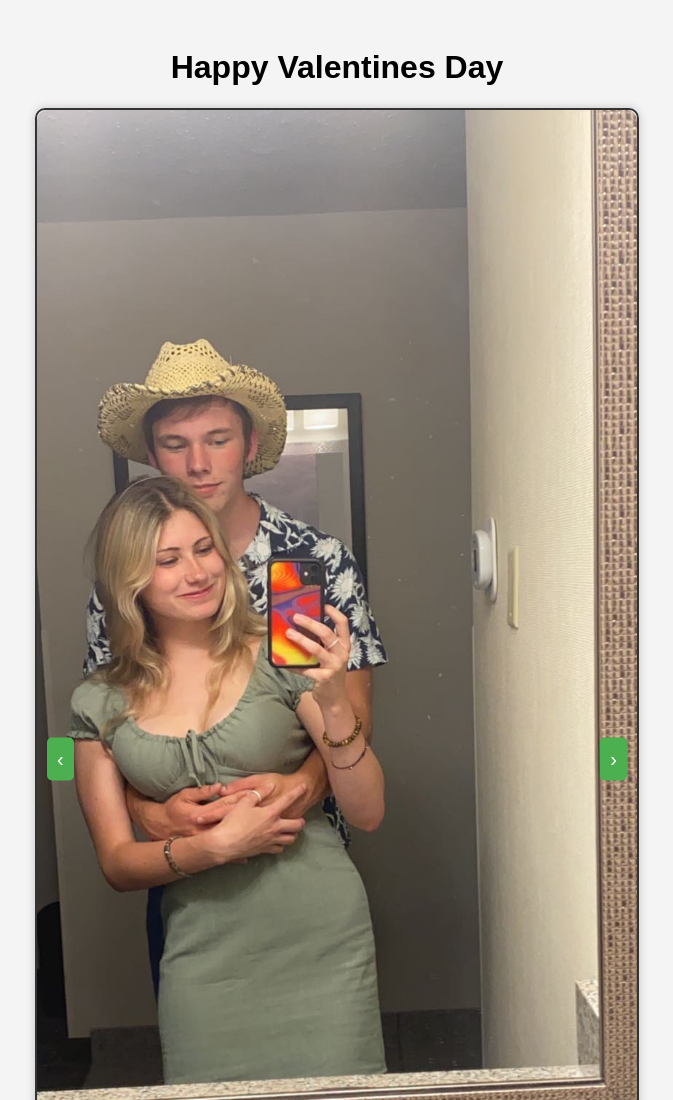
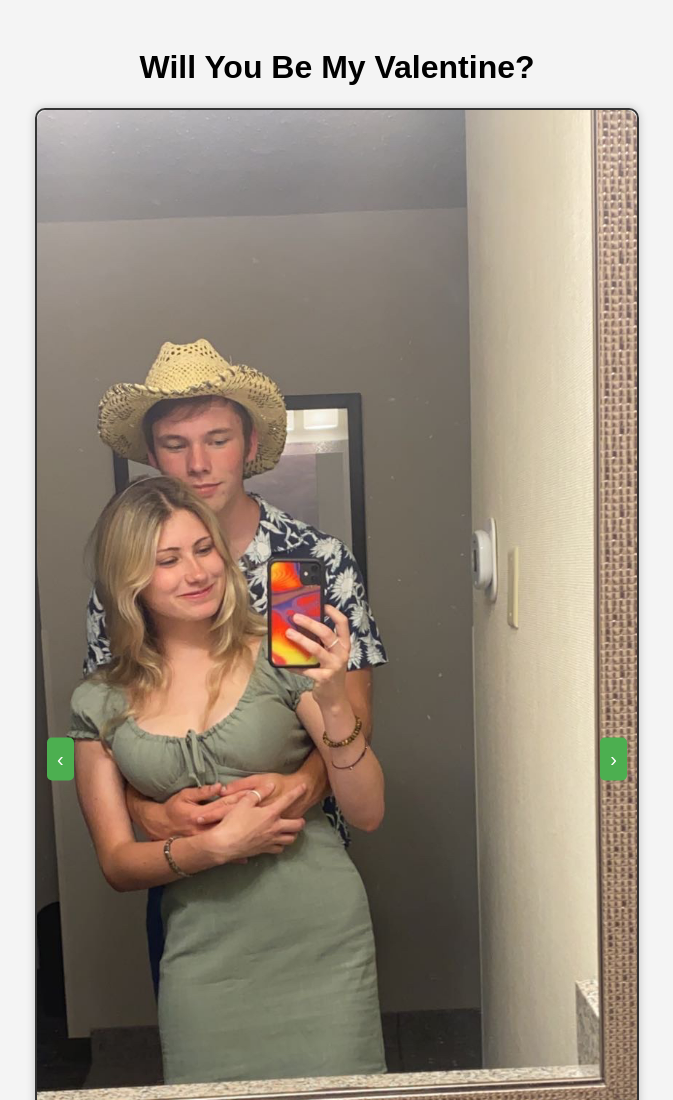
Before and after one commit to aidanogr/ForLeah, a plain HTML site: page index.html in a window 1280 px wide. Shown: the top 1100 px of the page, without its empty margins (303-976 px from the left). Drawn offline with Linux system fonts and the light colour scheme.

Commit message:
Update index.html

```diff
--- a/index.html
+++ b/index.html
@@ -55,7 +55,7 @@
 </head>
 <body>
 
-  <h1>Happy Valentines Day</h1>
+  <h1>Will You Be My Valentine?</h1>
 
   <div id="timeCapsule">
     <div id="imageContainer">
```
